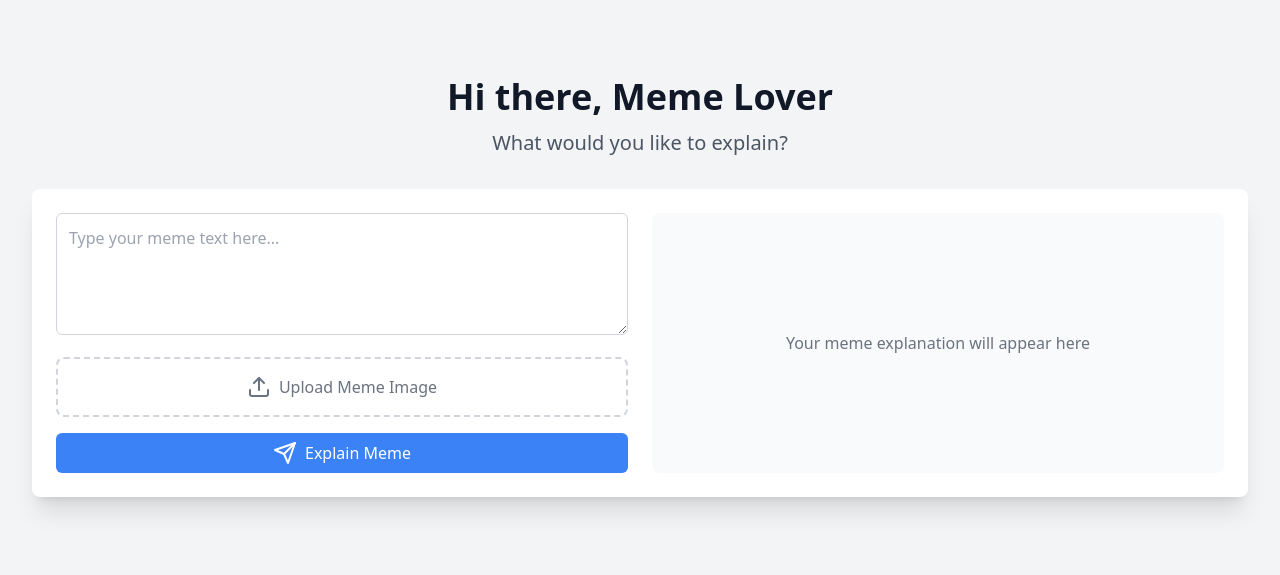
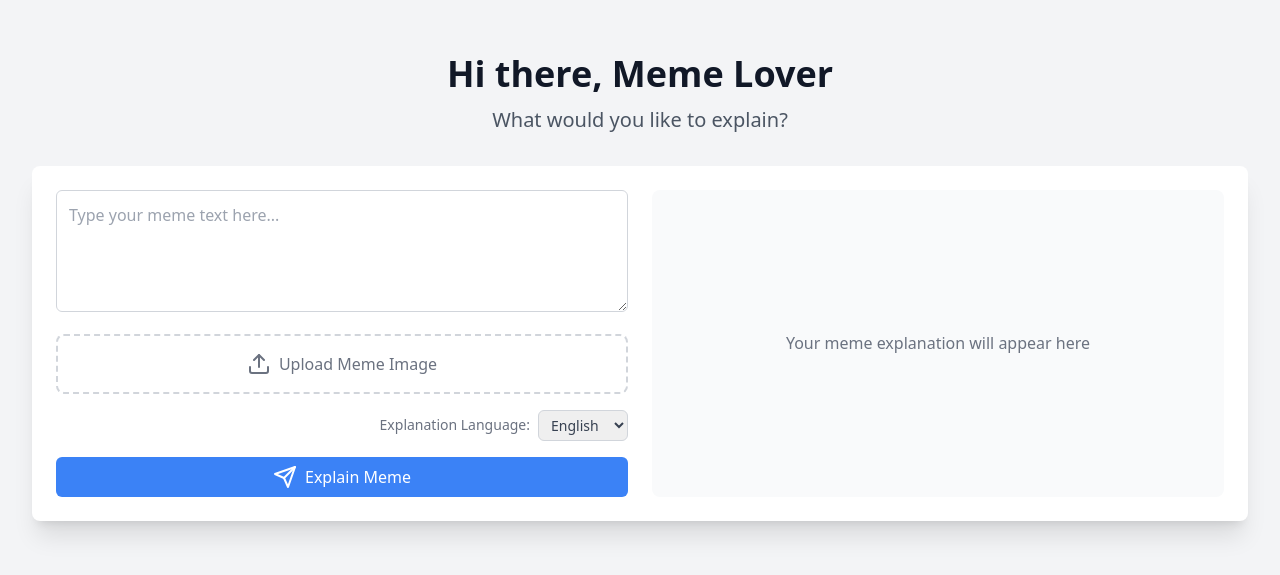
Before and after one commit to fergarciadlc/meme-explainer, a React (Create React App) app in the folder frontend/: page / in a window 1280 px wide. Shown: the part 113-688 px from the top of the page. Built offline with nearby package versions, Linux system fonts and the light colour scheme.

Commit message:
Added lang to front and fixed language param in image endpoint

```diff
--- a/frontend/src/MemeExplainer.js
+++ b/frontend/src/MemeExplainer.js
@@ -28,6 +28,7 @@ const MemeExplainer = () => {
   const [error, setError] = useState(null);
   const [model, setModel] = useState('');
   const [language, setLanguage] = useState('');
+  const [selectedLanguage, setSelectedLanguage] = useState('en');
 
   const handleImageUpload = (event) => {
     const file = event.target.files[0];
@@ -54,17 +55,19 @@ const MemeExplainer = () => {
       if (memeImage) {
         const formData = new FormData();
         formData.append('file', memeImage);
-        response = await fetch('http://localhost:8000/explain/image', {
+        response = await fetch(`http://localhost:8000/explain/image?lang=${selectedLanguage}`, {
           method: 'POST',
           body: formData,
         });
       } else if (memeText) {
-        response = await fetch('http://localhost:8000/explain/text', {
+        response = await fetch(`http://localhost:8000/explain/text?lang=${selectedLanguage}`, {
           method: 'POST',
           headers: {
             'Content-Type': 'application/json',
           },
-          body: JSON.stringify({ text: memeText }),
+          body: JSON.stringify({
+            text: memeText
+          }),
         });
       } else {
         throw new Error('Please provide either text or an image');
@@ -117,6 +120,22 @@ const MemeExplainer = () => {
                     <img src={imagePreview} alt="Uploaded meme" className="max-w-full h-auto rounded-lg" />
                   </div>
                 )}
+
+                {/* Language selector moved here and styled to be smaller and subtle */}
+                <div className="flex items-center justify-end space-x-2 text-sm">
+                  <label htmlFor="language-select" className="text-gray-500">
+                    Explanation Language:
+                  </label>
+                  <select
+                    id="language-select"
+                    value={selectedLanguage}
+                    onChange={(e) => setSelectedLanguage(e.target.value)}
+                    className="py-1 px-2 border border-gray-300 rounded-md text-gray-700 text-sm focus:outline-none focus:ring-1 focus:ring-blue-500 focus:border-blue-500"
+                  >
+                    <option value="en">English</option>
+                    <option value="es">Español</option>
+                  </select>
+                </div>
 
                 <button
                   className="w-full bg-blue-500 text-white px-4 py-2 rounded-md hover:bg-blue-600 focus:outline-none focus:ring-2 focus:ring-blue-500 focus:ring-opacity-50 transition-colors duration-200 flex items-center justify-center"
```
Also changed, not shown: 1 other file (tests, documents, lock files or other folders).
